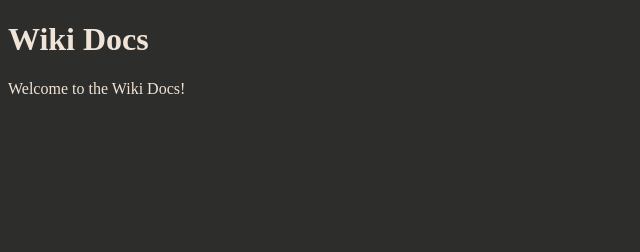
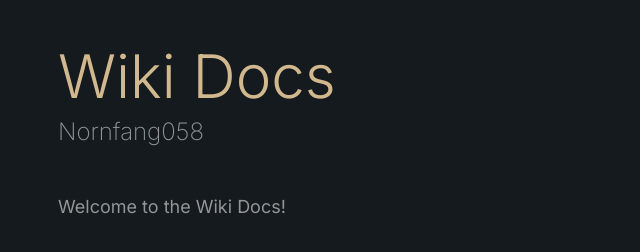
Before and after one commit to nornfang058/wiki-docs, an Eleventy site: page index.html in a window 1280 px wide. Shown: the whole page, without its empty margins (0-640 px from the left). Built offline with nearby package versions, Linux system fonts and the light colour scheme; Eleventy itself is replaced by a stand-in of ours; files that its build step writes are made by us from their sources.

Commit message:
Updated CSS Styling

```diff
--- a/bundle.css
+++ b/bundle.css
@@ -2,8 +2,27 @@
 @import url('https://fonts.googleapis.com/css2?family=Inter:ital,opsz,wght@0,14..32,100..900;1,14..32,100..900&family=Roboto+Mono:ital,wght@0,100..700;1,100..700&display=swap');
 
 
+html {
+    background-color: #151A1E;
+    color: #939597;
+    margin: 0 0 0 50px;
+    font: 300 18px 'Inter', sans-serif;
+}
 
-html {
-    background-color: RGB(45, 45, 43);
-    color: RGB(240, 228, 216);
+h1 {
+    color: #D1B88E;
+    font: 300 60px 'Inter', sans-serif;
+    margin-bottom: 0px;
 }
+
+.subtitle {
+    color: #939597;
+    font: 200 24px 'Inter', sans-serif;
+    margin-top: 5px;
+    margin-bottom: 50px;
+}
+
+p {
+    color: #939597;
+    font: normal 18px 'Inter', sans-serif;
+}
--- a/index.html
+++ b/index.html
@@ -6,6 +6,7 @@
   </head>
   <body>
     <h1>Wiki Docs</h1>
+    <h3 class = "subtitle">Nornfang058</h3>
     <p>Welcome to the Wiki Docs!</p>
   </body>
 </html>
```
Also changed, not shown: 2 other files.
